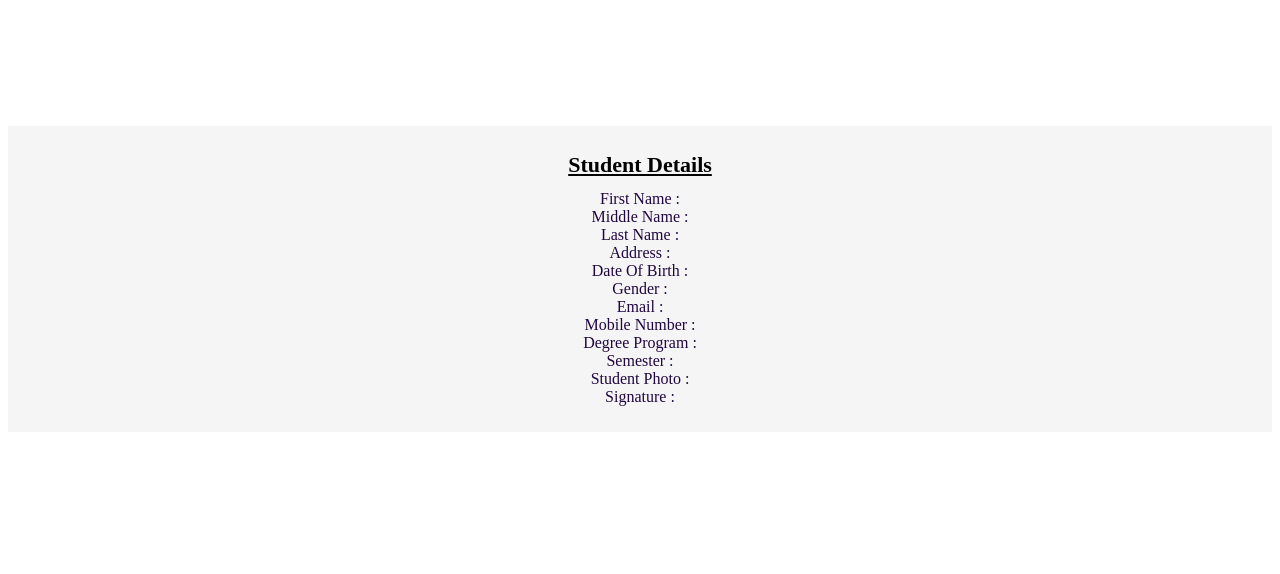
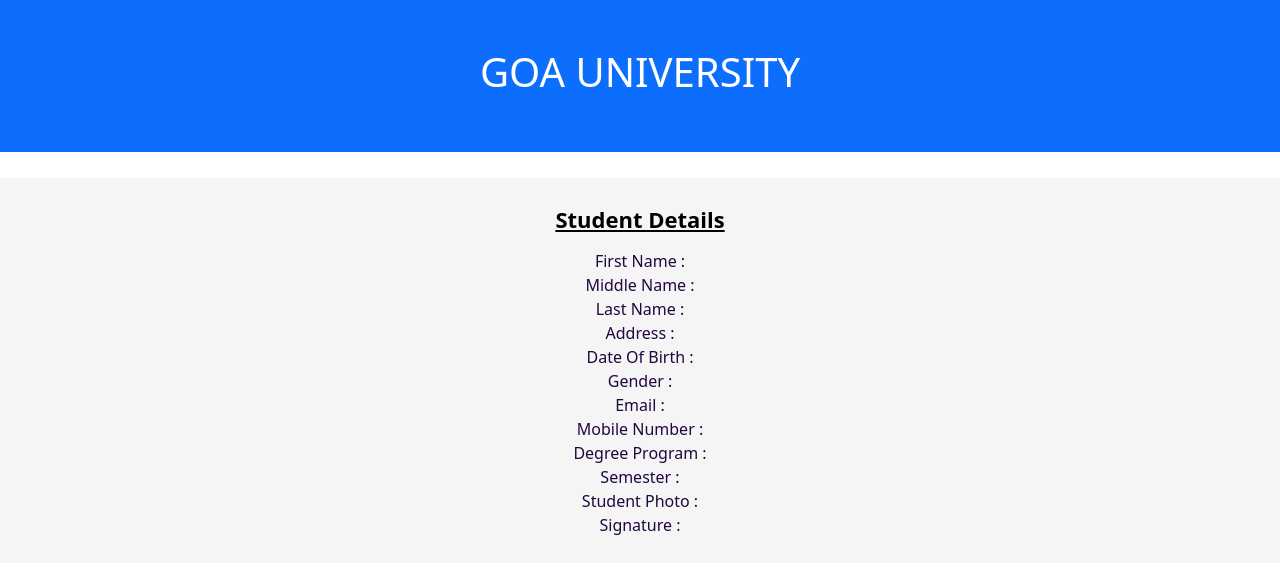
Before and after one commit to smita136/2211_CST, a plain HTML site: page data.html in a window 1280 px wide. Drawn offline with nearby package versions, Linux system fonts and the light colour scheme.

Commit message:
Update data.html

```diff
--- a/data.html
+++ b/data.html
@@ -8,6 +8,8 @@
         <title>Form Details</title>
         <meta charset="UTF-8">
         <meta name="viewport" content="width=device-width, initial-scale=1.0">
+        <link href="https://cdn.jsdelivr.net/npm/bootstrap@5.1.1/dist/css/bootstrap.min.css" rel="stylesheet">
+  <script src="https://cdn.jsdelivr.net/npm/bootstrap@5.1.1/dist/js/bootstrap.bundle.min.js"></script>
         <style>
             body {
                 background-image: url('bg1.jpg');
@@ -21,12 +23,15 @@
                 width: auto;
                 background-color: whitesmoke;
 
-                margin-top: 10%;
+                margin-top: 2%;
                 padding-bottom: 2%;
             }
         </style>
     </head>
     <body>
+        <div class="bg-primary text-white p-5 text-center">
+            <h1>GOA UNIVERSITY</h1>
+        </div>
         <div class="rect1" style=" font-size: 1em;  color: rgb(32, 7, 63); text-align: center; padding-top: 2%;">
             <div style="font-size: 22px; color: black; margin: 0 auto; font-weight: bold; text-decoration: underline; padding-bottom: 1%;">Student Details</div>
             First Name : <span id="d1" style="font-weight: bold; text-decoration: underline;">First Name</span><br>
```
